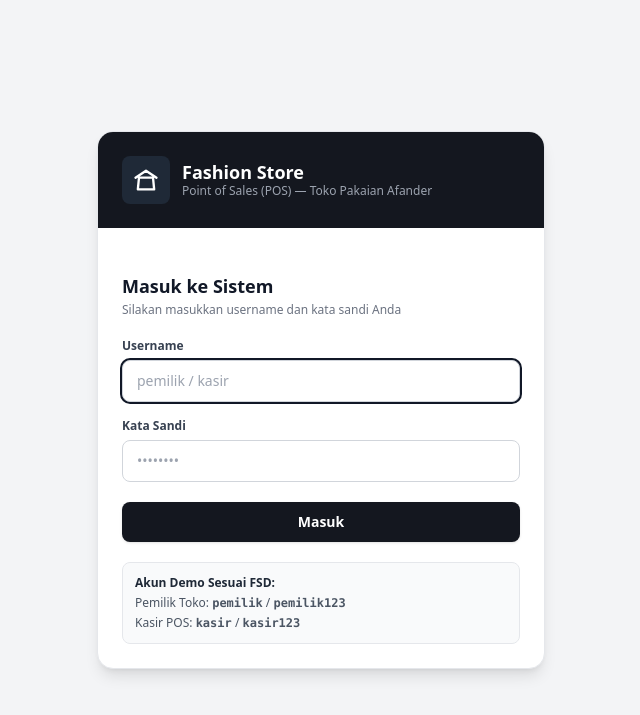
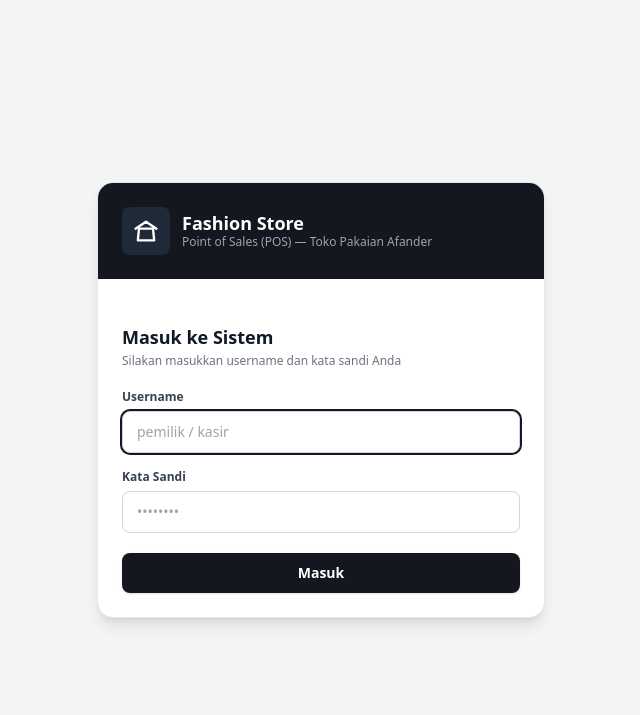
Before and after one commit to farisulfahmi/afander, a Laravel app: page /login in a window 1280 px wide. Shown: the top 715 px of the page, without its empty margins (319-959 px from the left). Run offline with Laravel 12, Linux system fonts and the light colour scheme; parts of the project's set-up code (start-up, migrations or seed data) failed here and were passed over; some libraries are stand-ins or nearby versions.

Commit message:
Update README.md sesuai PRD Toko Pakaian Afander dan login.blade.php

```diff
--- a/resources/views/auth/login.blade.php
+++ b/resources/views/auth/login.blade.php
@@ -3,7 +3,7 @@
 <head>
     <meta charset="UTF-8">
     <meta name="viewport" content="width=device-width, initial-scale=1.0">
-    <title>Login - Fashion Store POS (Toko Pakaian Afander)</title>
+    <title>Login - Afander</title>
     <script src="https://cdn.tailwindcss.com"></script>
 </head>
 <body class="bg-gray-100 min-h-screen flex items-center justify-center p-4 font-sans text-gray-800">
@@ -51,11 +51,6 @@
                 Masuk
             </button>
 
-            <div class="bg-gray-50 border border-gray-200 rounded-lg p-3 text-xs text-gray-600 space-y-1">
-                <div class="font-semibold text-gray-800">Akun Demo Sesuai FSD:</div>
-                <div>Pemilik Toko: <span class="font-mono font-semibold">pemilik</span> / <span class="font-mono font-semibold">pemilik123</span></div>
-                <div>Kasir POS: <span class="font-mono font-semibold">kasir</span> / <span class="font-mono font-semibold">kasir123</span></div>
-            </div>
         </form>
     </div>
 </body>
```
Also changed, not shown: README.md.
